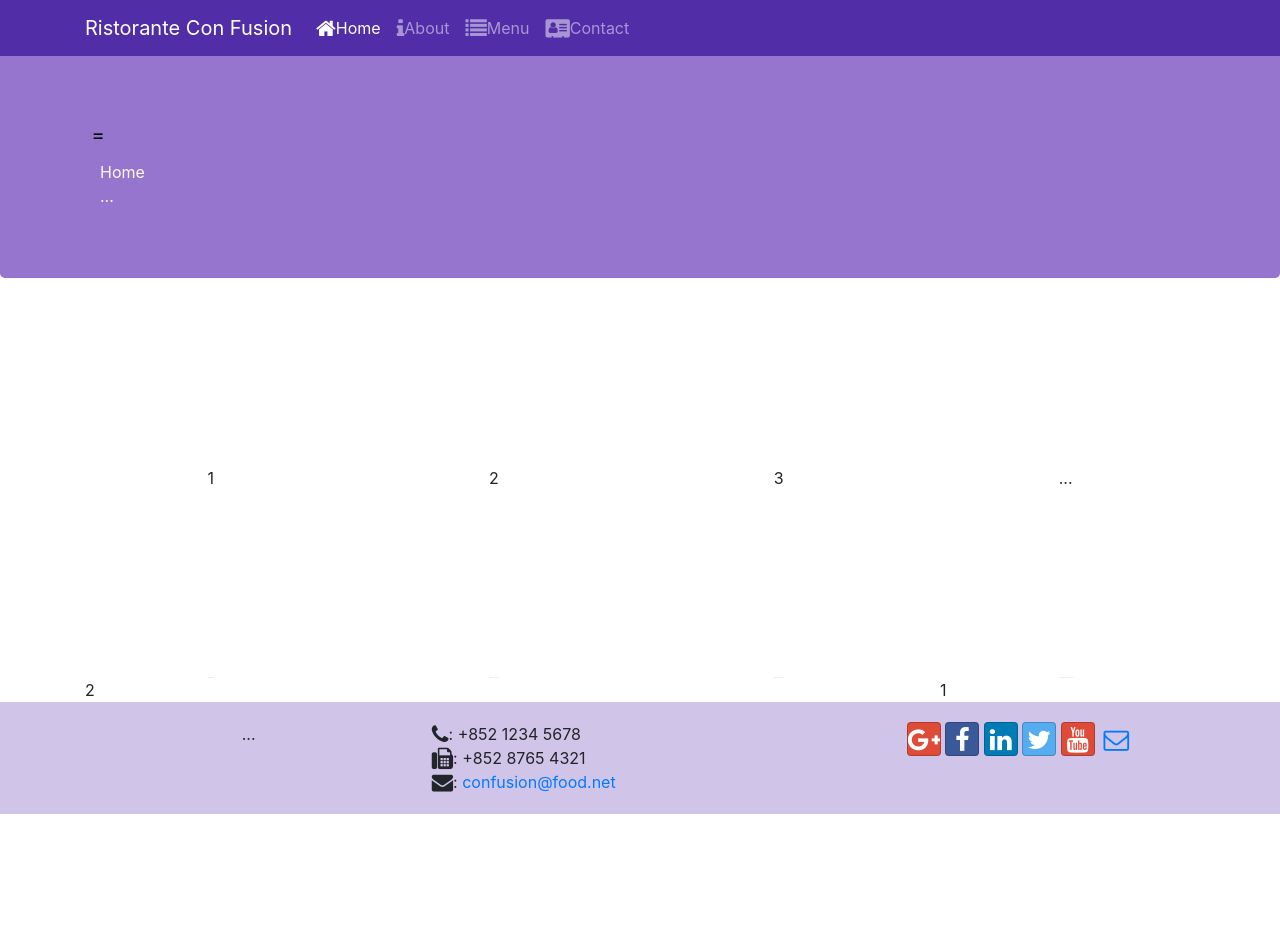
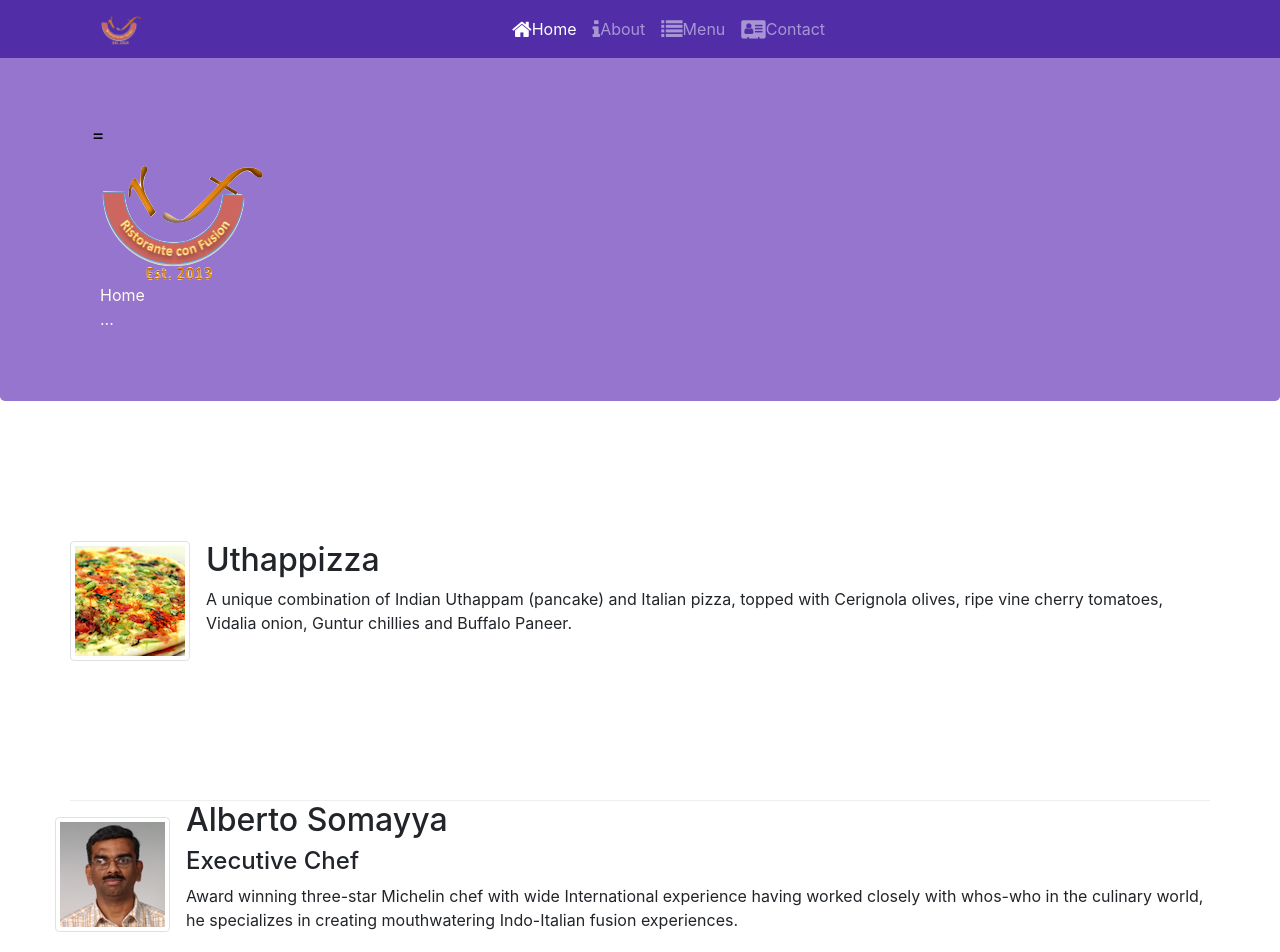
Before and after one commit to tadung2809/Ex55, a website: page index.html in a window 1280 px wide. Shown: the top 952 px of the page. Before the commit the page ends 814 px from the top, so only its background shows below. Drawn offline with nearby package versions, Linux system fonts and the light colour scheme.

Commit message:
Images and Media

```diff
--- a/index.html
+++ b/index.html
@@ -19,12 +19,16 @@
             <div class="row">
                 <nav class="navbar navbar-dark navbar-expand-sm fixed-top">
                     <div class="container">
-                       <a class="navbar-brand" href="#">Ristorante Con Fusion</a>
+                        <a class="navbar-brand" href="#"><a class="navbar-brand mr-auto" href="#"><img src="img/logo.png" height="30" width="41"></a></a>
                         <ul class="navbar-nav mr-auto">
-                                <li class="nav-item active"><a class="nav-link" href="#"><span class="fa fa-home fa-lg"></span>Home</a></li>
-                                <li class="nav-item"><a class="nav-link" href="./aboutus.html"><span class="fa fa-info fa-lg"></span>About</a></li>
-                                <li class="nav-item"><a class="nav-link" href="#"><span class="fa fa-list fa-lg"></span>Menu</a></li>
-                                <li class="nav-item"><a class="nav-link" href="./contactus.html"><span class="fa fa-address-card fa-lg"></span>Contact</a></li>
+                            <li class="nav-item active"><a class="nav-link" href="#"><span
+                                        class="fa fa-home fa-lg"></span>Home</a></li>
+                            <li class="nav-item"><a class="nav-link" href="./aboutus.html"><span
+                                        class="fa fa-info fa-lg"></span>About</a></li>
+                            <li class="nav-item"><a class="nav-link" href="#"><span
+                                        class="fa fa-list fa-lg"></span>Menu</a></li>
+                            <li class="nav-item"><a class="nav-link" href="./contactus.html"><span
+                                        class="fa fa-address-card fa-lg"></span>Contact</a></li>
                         </ul>
                     </div>
                 </nav>
@@ -43,6 +47,10 @@
                     </ul>
                 </div>
             </div>
+            <div class="col-12 col-sm align-self-center">
+                <img src="img/logo.png" class="img-fluid">
+            </div>
+
             <div class="col-12 col-sm-6"> Home </div>
             <div class="col-12 col-sm-6">
                 ...
@@ -54,8 +62,37 @@
     </header>
     <section class="container">
         <div class="row">
-            <div class="row row-content align-items-center">1</div>
-            <div class="row row-content align-items-center">2</div>
+            <div class="row row-content align-items-center">
+                <div class="media">
+                    <img class="d-flex mr-3 img-thumbnail align-self-center"
+                            src="img/uthappizza.png" alt="Uthappizza">
+                    <div class="media-body">
+                        <h2 class="mt-0">Uthappizza</h2>
+                        <p class="d-none d-sm-block">A unique combination of Indian Uthappam (pancake) and
+                            Italian pizza, topped with Cerignola olives, ripe vine
+                            cherry tomatoes, Vidalia onion, Guntur chillies and
+                            Buffalo Paneer.</p>
+                    </div>
+                </div>
+
+
+            </div>
+            <div class="row">
+                <div class="media">
+                    <img class="d-flex mr-3 img-thumbnail align-self-center"
+                            src="img/alberto.png" alt="Alberto Somayya">
+                    <div class="media-body">
+                        <h2 class="mt-0">Alberto Somayya</h2>
+                        <h4>Executive Chef</h4>
+                        <p class="d-none d-sm-block">Award winning three-star Michelin chef with wide
+                            International experience having worked closely with
+                            whos-who in the culinary world, he specializes in
+                            creating mouthwatering Indo-Italian fusion experiences.
+                            </p>
+                    </div>
+                </div>
+
+            </div>
             <div class="row row-content align-items-center">3</div>
             <div class="row row-content align-items-center">...</div>
         </div>
@@ -82,11 +119,16 @@
 
 
                 <div class="col-auto text- center">
-                    <a class="btn btn-social-icon btn-google" href="http://google.com/+"><i class="fa fa-google-plus"></i></a>
-                    <a class="btn btn-social-icon btn-facebook" href="http://www.facebook.com/profile.php?id="><i class="fa fa-facebook"></i></a>
-                    <a class="btn btn-social-icon btn-linkedin" href="http://www.linkedin.com/in/"><i class="fa fa-linkedin"></i></a>
-                    <a class="btn btn-social-icon btn-twitter" href="http://twitter.com/"><i class="fa fa-twitter"></i></a>
-                    <a class="btn btn-social-icon btn-google" href="http://youtube.com/"><i class="fa fa-youtube"></i></a>
+                    <a class="btn btn-social-icon btn-google" href="http://google.com/+"><i
+                            class="fa fa-google-plus"></i></a>
+                    <a class="btn btn-social-icon btn-facebook" href="http://www.facebook.com/profile.php?id="><i
+                            class="fa fa-facebook"></i></a>
+                    <a class="btn btn-social-icon btn-linkedin" href="http://www.linkedin.com/in/"><i
+                            class="fa fa-linkedin"></i></a>
+                    <a class="btn btn-social-icon btn-twitter" href="http://twitter.com/"><i
+                            class="fa fa-twitter"></i></a>
+                    <a class="btn btn-social-icon btn-google" href="http://youtube.com/"><i
+                            class="fa fa-youtube"></i></a>
                     <a class="btn btn-social-icon" href="mailto:"><i class="fa fa-envelope-o"></i></a>
 
                 </div>
```
Also changed, not shown: aboutus.html (+1 -1 lines), contactus.html (+2 -2 lines), img/alberto.png (added), img/buffet.png (added), img/logo.png (added), img/uthappizza.png (added), 1 other file. Lines whose indentation alone changed are shown as unchanged.
